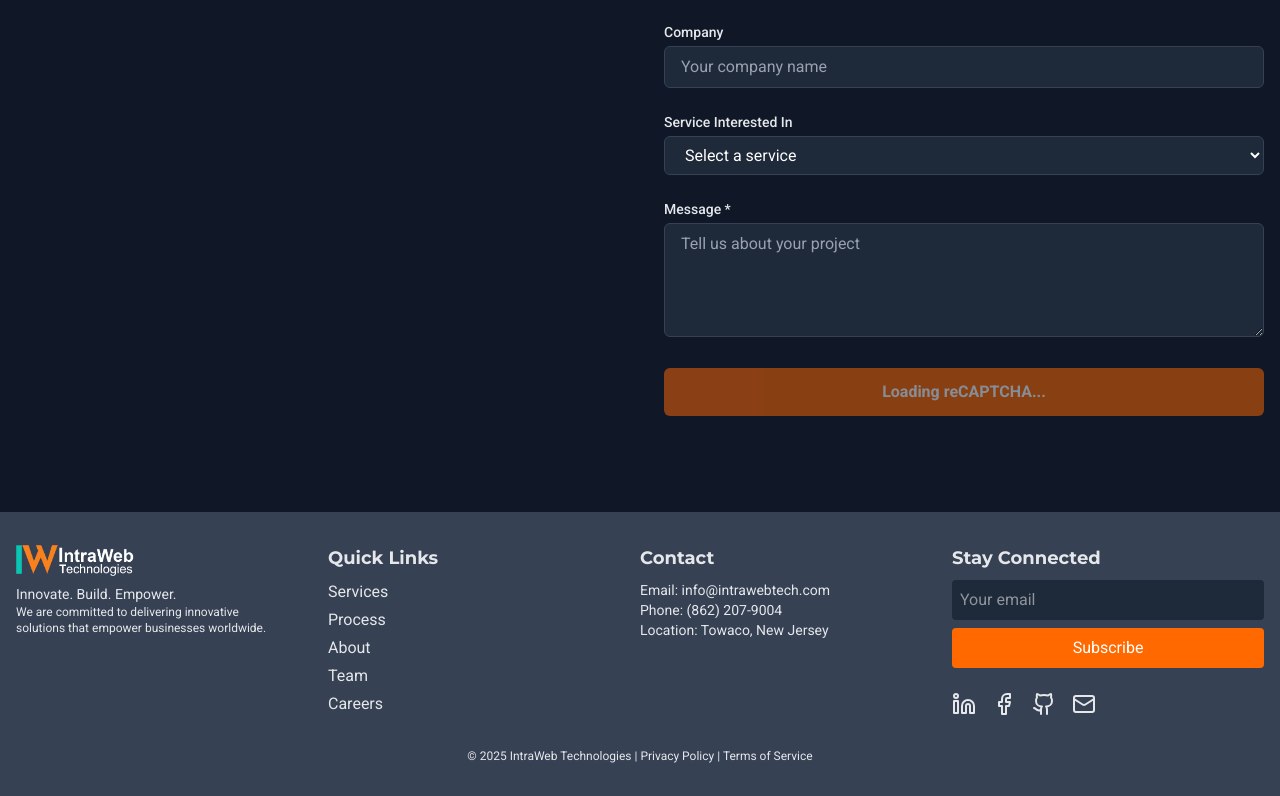
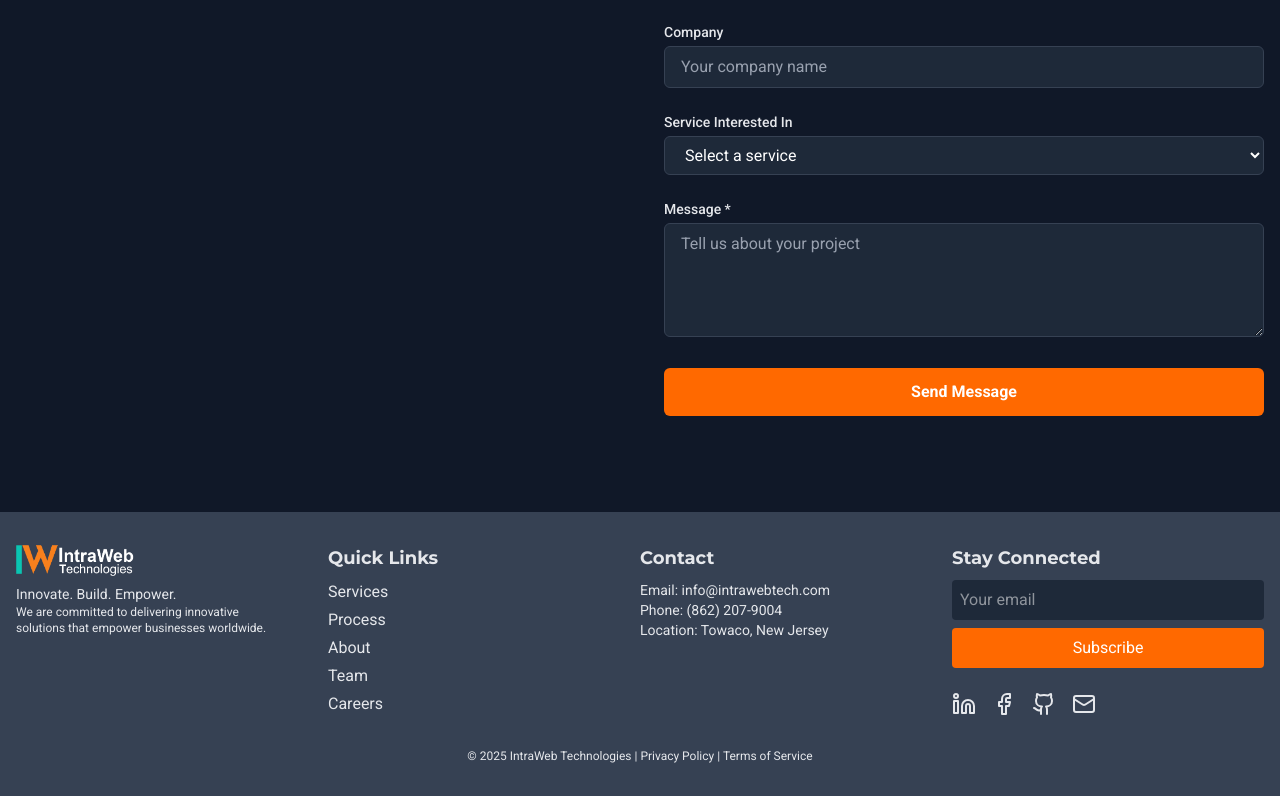
Before and after one commit to jschibelli/iwt-landing, a Next.js app: page /contact in a window 1280 px wide. Shown: the part 831-1627 px from the top of the page. Built offline with nearby package versions, Linux system fonts and the light colour scheme.

Commit message:
Update reCAPTCHA site key in contact form API and component for consistency. Adjust loading state handling in the submit button to improve user experience during form submission.

```diff
--- a/app/api/contact/route.ts
+++ b/app/api/contact/route.ts
@@ -25,12 +25,12 @@ async function verifyRecaptcha({ token, action }: VerifyRecaptchaParams): Promis
     console.error('reCAPTCHA API key not set in environment variables');
     return false;
   }
-  const url = `https://recaptchaenterprise.googleapis.com/v1/projects/angelic-ivy-461304-j2/assessments?key=${apiKey}`;
+  const url = `https://recaptchaenterprise.googleapis.com/v1/projects/YOUR_PROJECT_ID/assessments?key=${apiKey}`;
   const body = {
     event: {
       token,
       expectedAction: action,
-      siteKey: "6LfyLU0rAAAAAPee8cZJsIqKhsZd4ab2t8-7rq86",
+      siteKey: "6LckZE4rAAAADYbgtBw5Zr-oazauVc7rKlBGpHL",
     },
   };
   try {
--- a/components/shared/contact-form.tsx
+++ b/components/shared/contact-form.tsx
@@ -45,7 +45,7 @@ export default function ContactForm() {
     if (!document.getElementById(scriptId)) {
       const script = document.createElement("script");
       script.id = scriptId;
-      script.src = "https://www.google.com/recaptcha/enterprise.js?render=6LfyLU0rAAAAAPee8cZJsIqKhsZd4ab2t8-7rq86";
+      script.src = "https://www.google.com/recaptcha/enterprise.js?render=6LckZE4rAAAADYbgtBw5Zr-oazauVc7rKlBGpHL";
       script.async = true;
       script.onload = () => {
         if ((window as any).grecaptcha && (window as any).grecaptcha.enterprise) {
@@ -71,21 +71,18 @@ export default function ContactForm() {
   const onSubmit = async (data: FormData) => {
     setIsSubmitting(true);
     setSubmitStatus(null);
-
     if (!recaptchaReady || !((window as any).grecaptcha && (window as any).grecaptcha.enterprise)) {
       setSubmitStatus({ type: "error", message: "reCAPTCHA not loaded. Please try again or disable ad blockers." });
       setIsSubmitting(false);
       return;
     }
-
     try {
       (window as any).grecaptcha.enterprise.ready(async () => {
         try {
           const token = await (window as any).grecaptcha.enterprise.execute(
-            "6LfyLU0rAAAAAPee8cZJsIqKhsZd4ab2t8-7rq86",
+            "6LckZE4rAAAADYbgtBw5Zr-oazauVc7rKlBGpHL",
             { action: "CONTACT_FORM" }
           );
-
           const response = await fetch("/api/contact", {
             method: "POST",
             headers: {
@@ -93,11 +90,9 @@ export default function ContactForm() {
             },
             body: JSON.stringify({ ...data, recaptchaToken: token }),
           });
-
           if (!response.ok) {
             throw new Error("Failed to send message");
           }
-
           setSubmitStatus({
             type: "success",
             message: "Thank you for your message! We'll get back to you soon.",
@@ -217,9 +212,9 @@ export default function ContactForm() {
       <button
         type="submit"
         className="w-full px-6 py-3 rounded-md bg-orange-500 text-white font-semibold hover:bg-teal-500 transition-colors focus:outline-none focus:ring-2 focus:ring-orange-500 focus:ring-offset-2 disabled:opacity-50 disabled:cursor-not-allowed"
-        disabled={isSubmitting || !recaptchaReady}
+        disabled={isSubmitting}
       >
-        {isSubmitting ? "Sending..." : !recaptchaReady ? "Loading reCAPTCHA..." : "Send Message"}
+        {isSubmitting ? "Sending..." : "Send Message"}
       </button>
     </form>
   );
```
